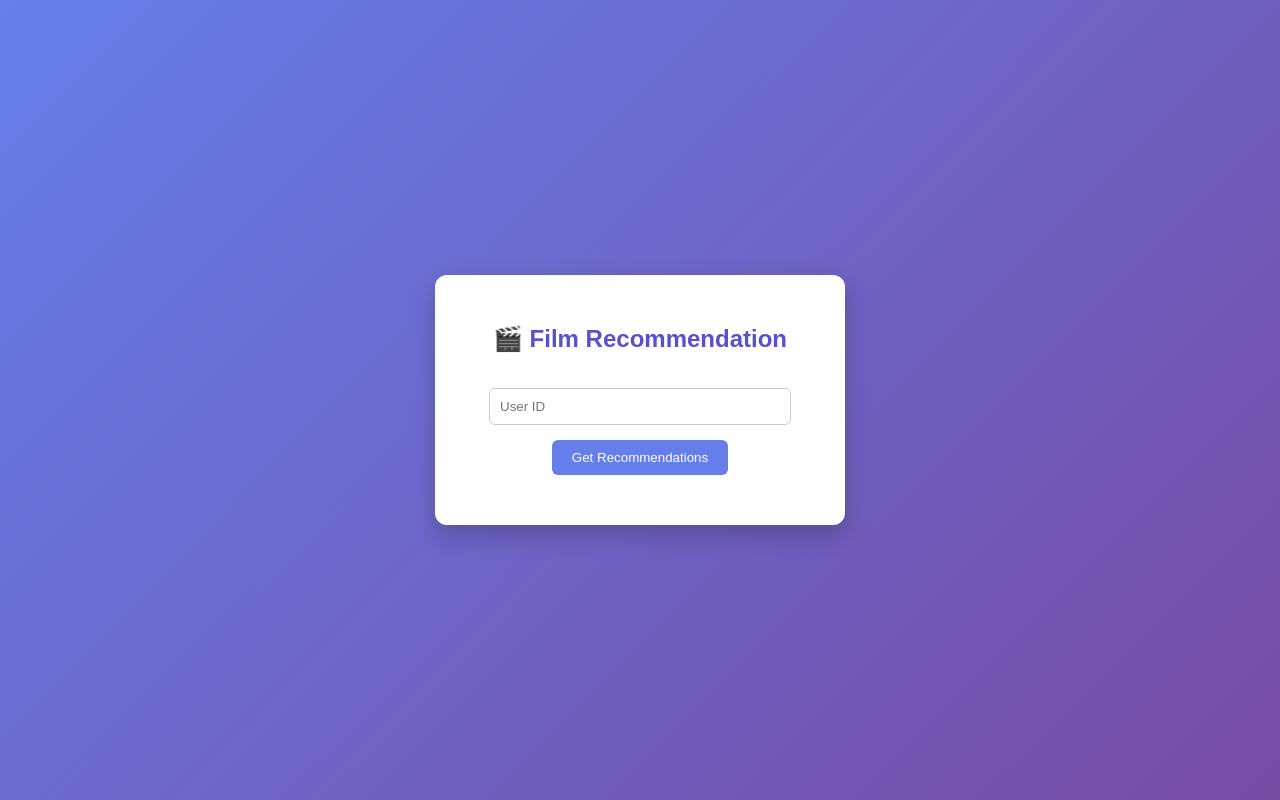
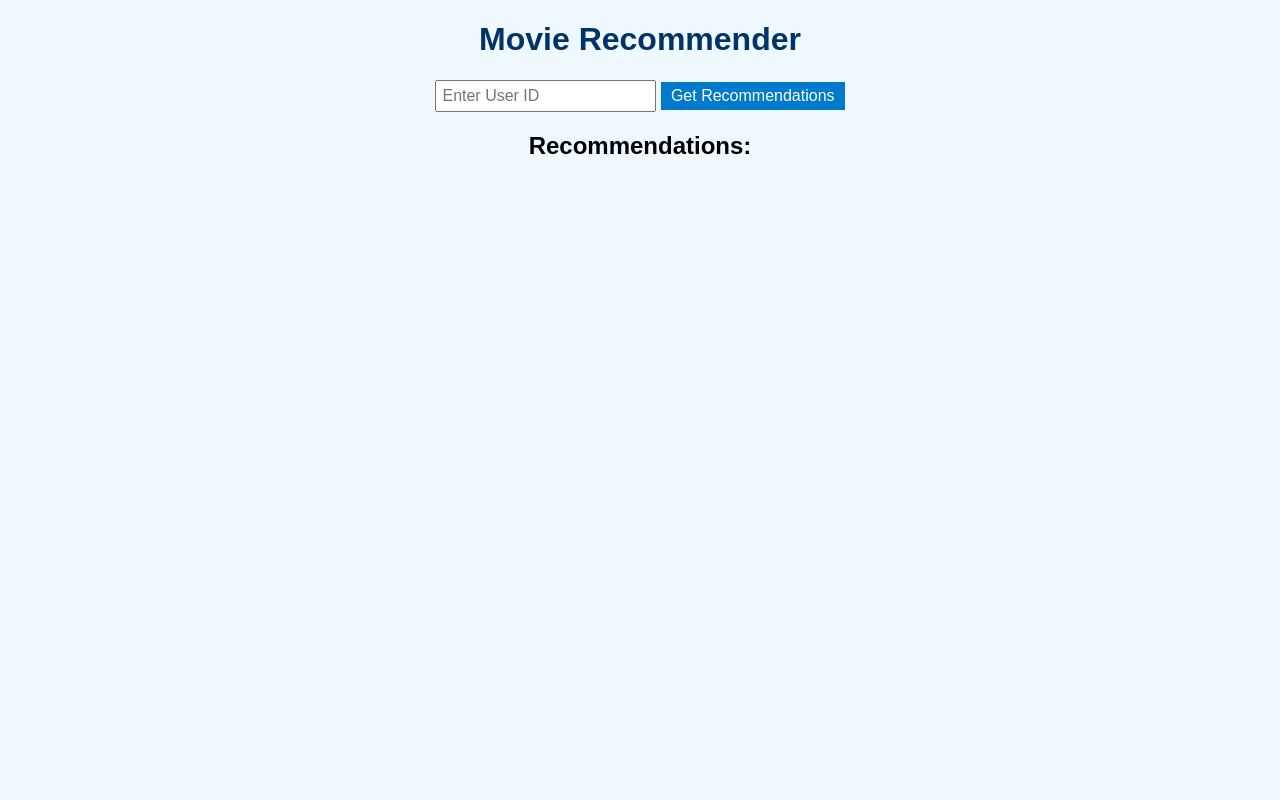
Before and after one commit to AsmaeAitBensaid/CloudMiniProject, a Flask app: page / in a window 1280 px wide. Run offline with Flask 3, Linux system fonts and the light colour scheme; parts of the project's set-up code (start-up, migrations or seed data) failed here and were passed over.

Commit message:
Update index.html

```diff
--- a/templates/index.html
+++ b/templates/index.html
@@ -1,79 +1,46 @@
 <!DOCTYPE html>
-<html lang="fr">
+<html lang="en">
 <head>
-<meta charset="UTF-8">
-<title>Film Recommendation</title>
+    <meta charset="UTF-8">
+    <title>Movie Recommender</title>
+    <style>
+        body { font-family: Arial; background-color: #f0f8ff; text-align: center; }
+        h1 { color: #003366; }
+        input { padding: 5px; font-size: 16px; }
+        button { padding: 5px 10px; font-size: 16px; background-color: #007ACC; color: white; border: none; cursor: pointer; }
+        button:hover { background-color: #005A99; }
+        ul { list-style-type: none; padding: 0; }
+        li { margin: 5px 0; color: #003366; }
+    </style>
+</head>
+<body>
+    <h1>Movie Recommender</h1>
+    <input type="number" id="user_id" placeholder="Enter User ID">
+    <button onclick="getRecommendations()">Get Recommendations</button>
+    <h2>Recommendations:</h2>
+    <ul id="recommendations"></ul>
 
-<style>
-body {
-    font-family: Arial, sans-serif;
-    background: linear-gradient(135deg, #667eea, #764ba2);
-    height: 100vh;
-    margin: 0;
-    display: flex;
-    justify-content: center;
-    align-items: center;
-}
-
-.container {
-    background: white;
-    padding: 30px;
-    border-radius: 12px;
-    width: 350px;
-    text-align: center;
-    box-shadow: 0 10px 25px rgba(0,0,0,0.2);
-}
-
-h2 {
-    color: #5a4fcf;
-}
-
-input {
-    width: 80%;
-    padding: 10px;
-    margin: 15px 0;
-    border-radius: 6px;
-    border: 1px solid #ccc;
-}
-
-button {
-    background: #667eea;
-    color: white;
-    border: none;
-    padding: 10px 20px;
-    border-radius: 6px;
-    cursor: pointer;
-}
-
-button:hover {
-    background: #5a4fcf;
-}
-
-ul {
-    list-style: none;
-    padding: 0;
-    margin-top: 20px;
-}
-
-li {
-    background: #f3f3f3;
-    margin: 8px 0;
-    padding: 8px;
-    border-radius: 5px;
-}
-</style>
-</head>
-
-<body>
-
-<div class="container">
-    <h2>🎬 Film Recommendation</h2>
-    <input type="number" id="user_id" placeholder="User ID">
-    <br>
-    <button onclick="getRecs()">Get Recommendations</button>
-    <ul id="result"></ul>
-</div>
-
-<script src="script.js"></script>
+    <script>
+        async function getRecommendations() {
+            const userId = document.getElementById("user_id").value;
+            const response = await fetch("/recommend", {
+                method: "POST",
+                headers: { "Content-Type": "application/json" },
+                body: JSON.stringify({ user_id: userId })
+            });
+            const data = await response.json();
+            const ul = document.getElementById("recommendations");
+            ul.innerHTML = "";
+            if (data.recommendations.length === 0) {
+                ul.innerHTML = "<li>No recommendations found</li>";
+            } else {
+                data.recommendations.forEach(title => {
+                    const li = document.createElement("li");
+                    li.textContent = title;
+                    ul.appendChild(li);
+                });
+            }
+        }
+    </script>
 </body>
 </html>
```
